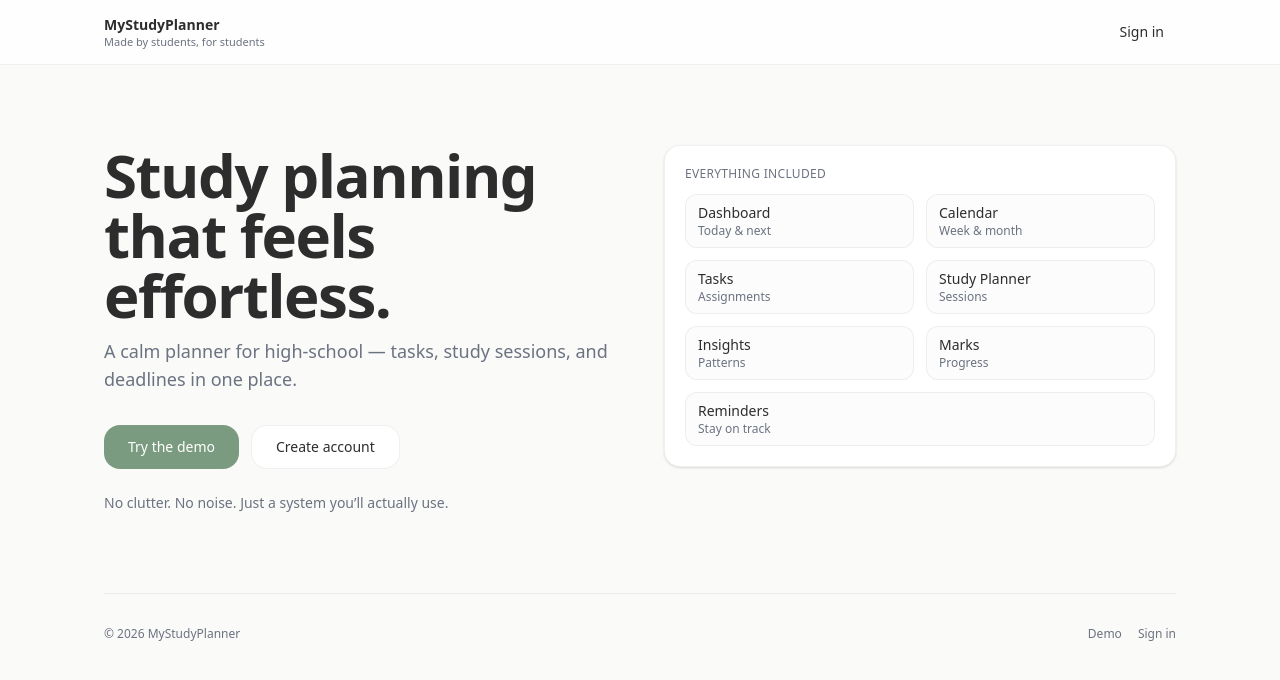
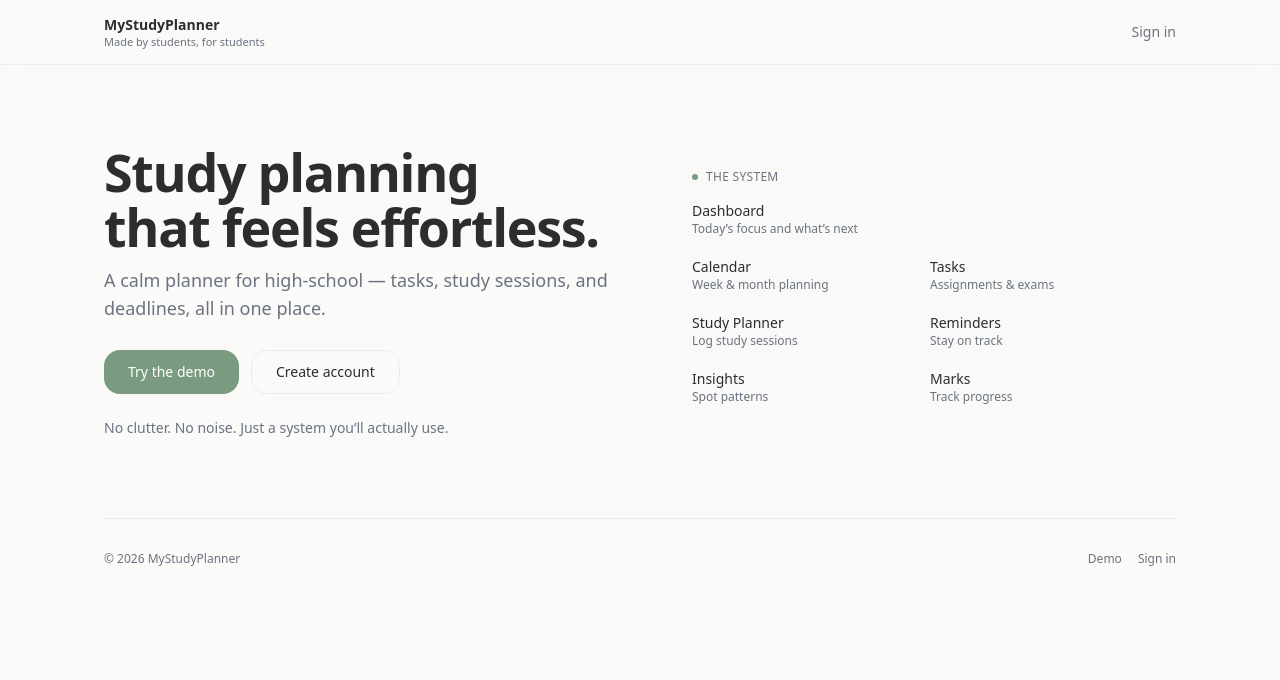
Before and after one commit to kaicrotty88/MyStudyPlanner, a Next.js app: page / in a window 1280 px wide. Shown: the top 680 px of the page. Built offline with nearby package versions, Linux system fonts and the light colour scheme; no server answers.

Commit message:
landing page redesign v6

```diff
--- a/app/page.tsx
+++ b/app/page.tsx
@@ -17,7 +17,7 @@ export default async function Page() {
   return (
     <div className="min-h-screen bg-background">
       {/* Header */}
-      <header className="sticky top-0 z-20 border-b border-border bg-card/80 backdrop-blur">
+      <header className="sticky top-0 z-20 border-b border-border bg-background/80 backdrop-blur">
         <div className="mx-auto flex h-16 max-w-6xl items-center justify-between px-6 md:px-10">
           <div className="flex flex-col leading-tight">
             <span className="text-sm font-semibold text-foreground">
@@ -30,7 +30,7 @@ export default async function Page() {
 
           <Link
             href="/sign-in"
-            className="rounded-lg px-3 py-2 text-sm text-foreground hover:bg-muted transition"
+            className="text-sm text-muted-foreground hover:text-foreground transition"
           >
             Sign in
           </Link>
@@ -39,19 +39,22 @@ export default async function Page() {
 
       {/* Hero */}
       <main className="mx-auto max-w-6xl px-6 md:px-10">
-        <section className="py-16 md:py-20">
-          <div className="grid gap-12 md:grid-cols-12 md:items-start">
+        <section className="py-14 md:py-20">
+          <div className="grid gap-14 md:grid-cols-12 md:items-start">
             {/* Left */}
             <div className="md:col-span-6">
-              <h1 className="text-4xl font-semibold tracking-tight text-foreground md:text-6xl">
-                Study planning that feels effortless.
+              <h1 className="text-4xl font-semibold tracking-tight text-foreground md:text-[3.25rem] md:leading-[1.05]">
+                Study planning
+                <br />
+                that feels effortless.
               </h1>
 
               <p className="mt-3 max-w-lg text-base text-muted-foreground md:text-lg">
-                A calm planner for high-school — tasks, study sessions, and deadlines in one place.
+                A calm planner for high-school — tasks, study sessions, and deadlines,
+                all in one place.
               </p>
 
-              <div className="mt-8 flex flex-wrap items-center gap-3">
+              <div className="mt-7 flex flex-wrap items-center gap-3">
                 <Link
                   href="/demo"
                   className="inline-flex h-11 items-center justify-center rounded-xl bg-primary px-6 text-sm font-medium text-primary-foreground hover:opacity-95 transition"
@@ -61,7 +64,7 @@ export default async function Page() {
 
                 <Link
                   href="/sign-up"
-                  className="inline-flex h-11 items-center justify-center rounded-xl border border-border bg-card px-6 text-sm font-medium text-foreground hover:bg-muted transition"
+                  className="inline-flex h-11 items-center justify-center rounded-xl border border-border px-6 text-sm font-medium text-foreground hover:bg-muted transition"
                 >
                   Create account
                 </Link>
@@ -72,48 +75,82 @@ export default async function Page() {
               </p>
             </div>
 
-            {/* Right – compact feature map */}
+            {/* Right – refined feature system */}
             <div className="md:col-span-6">
-              <div className="rounded-2xl border border-border bg-card p-5 shadow-sm">
-                <div className="mb-3 text-xs uppercase tracking-wide text-muted-foreground">
-                  Everything included
+              <div className="rounded-2xl bg-muted/30 p-6">
+                <div className="mb-4 flex items-center gap-2 text-xs uppercase tracking-wide text-muted-foreground">
+                  <span className="h-1.5 w-1.5 rounded-full bg-primary" />
+                  The system
                 </div>
 
-                <div className="grid grid-cols-2 gap-3 text-sm">
-                  <div className="rounded-lg border border-border bg-background/50 px-3 py-2">
-                    <div className="font-medium text-foreground">Dashboard</div>
-                    <div className="text-xs text-muted-foreground">Today & next</div>
+                <div className="space-y-5">
+                  {/* Group 1 */}
+                  <div>
+                    <div className="text-sm font-medium text-foreground">
+                      Dashboard
+                    </div>
+                    <div className="text-xs text-muted-foreground">
+                      Today’s focus and what’s next
+                    </div>
                   </div>
 
-                  <div className="rounded-lg border border-border bg-background/50 px-3 py-2">
-                    <div className="font-medium text-foreground">Calendar</div>
-                    <div className="text-xs text-muted-foreground">Week & month</div>
+                  <div className="grid grid-cols-2 gap-4">
+                    <div>
+                      <div className="text-sm font-medium text-foreground">
+                        Calendar
+                      </div>
+                      <div className="text-xs text-muted-foreground">
+                        Week & month planning
+                      </div>
                     </div>
 
-                  <div className="rounded-lg border border-border bg-background/50 px-3 py-2">
-                    <div className="font-medium text-foreground">Tasks</div>
-                    <div className="text-xs text-muted-foreground">Assignments</div>
+                    <div>
+                      <div className="text-sm font-medium text-foreground">
+                        Tasks
+                      </div>
+                      <div className="text-xs text-muted-foreground">
+                        Assignments & exams
+                      </div>
+                    </div>
                   </div>
 
-                  <div className="rounded-lg border border-border bg-background/50 px-3 py-2">
-                    <div className="font-medium text-foreground">Study Planner</div>
-                    <div className="text-xs text-muted-foreground">Sessions</div>
+                  <div className="grid grid-cols-2 gap-4">
+                    <div>
+                      <div className="text-sm font-medium text-foreground">
+                        Study Planner
+                      </div>
+                      <div className="text-xs text-muted-foreground">
+                        Log study sessions
+                      </div>
                     </div>
 
-                  <div className="rounded-lg border border-border bg-background/50 px-3 py-2">
-                    <div className="font-medium text-foreground">Insights</div>
-                    <div className="text-xs text-muted-foreground">Patterns</div>
+                    <div>
+                      <div className="text-sm font-medium text-foreground">
+                        Reminders
+                      </div>
+                      <div className="text-xs text-muted-foreground">
+                        Stay on track
+                      </div>
+                    </div>
                   </div>
 
-                  <div className="rounded-lg border border-border bg-background/50 px-3 py-2">
-                    <div className="font-medium text-foreground">Marks</div>
-                    <div className="text-xs text-muted-foreground">Progress</div>
+                  <div className="grid grid-cols-2 gap-4">
+                    <div>
+                      <div className="text-sm font-medium text-foreground">
+                        Insights
+                      </div>
+                      <div className="text-xs text-muted-foreground">
+                        Spot patterns
+                      </div>
                     </div>
 
-                  <div className="col-span-2 rounded-lg border border-border bg-background/50 px-3 py-2">
-                    <div className="font-medium text-foreground">Reminders</div>
+                    <div>
+                      <div className="text-sm font-medium text-foreground">
+                        Marks
+                      </div>
                       <div className="text-xs text-muted-foreground">
-                      Stay on track
+                        Track progress
+                      </div>
                     </div>
                   </div>
                 </div>
```
Lines whose indentation alone changed are shown as unchanged.
